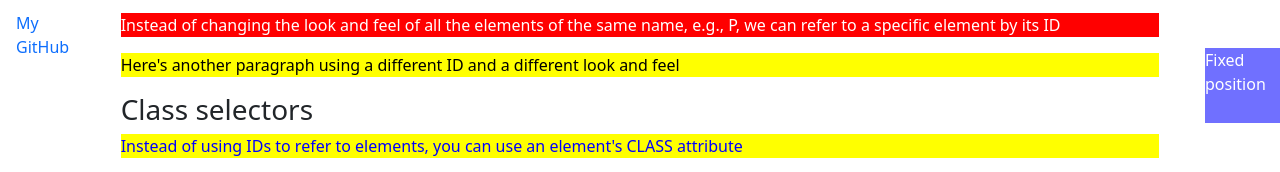
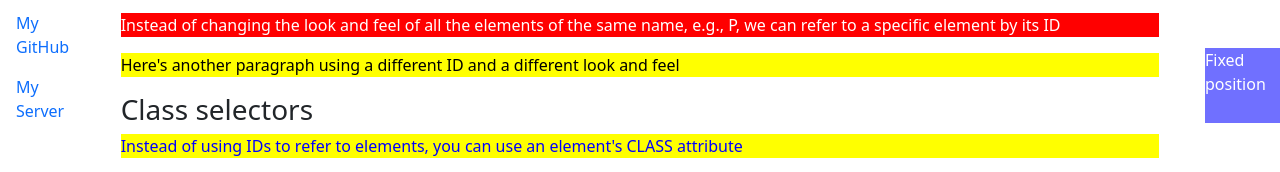
Before and after one commit to brady-br/webdev, a Next.js app in the folder kambaz-next-js/: page /Labs/Lab2 in a window 1280 px wide. Shown: the part 277-449 px from the top of the page. Built offline with nearby package versions, Linux system fonts and the light colour scheme.

Commit message:
Added link to server

```diff
--- a/kambaz-next-js/app/Labs/TOC.tsx
+++ b/kambaz-next-js/app/Labs/TOC.tsx
@@ -26,6 +26,11 @@ export default function TOC() {
         <LabsNavLink href="/">
           Kambaz </LabsNavLink> </NavItem>
       <NavItem>
-        <LabsNavLink href="https://github.com/brady-br/webdev/tree/a4">My GitHub</LabsNavLink></NavItem>
+        <LabsNavLink href="https://github.com/brady-br/webdev/tree/a5">
+          My GitHub</LabsNavLink> </NavItem>
+      <NavItem>
+        <LabsNavLink href="https://kambaz-node-server-app-brendan-brady.onrender.com/">
+          My Server</LabsNavLink>
+      </NavItem>
     </Nav>
  );}
```
